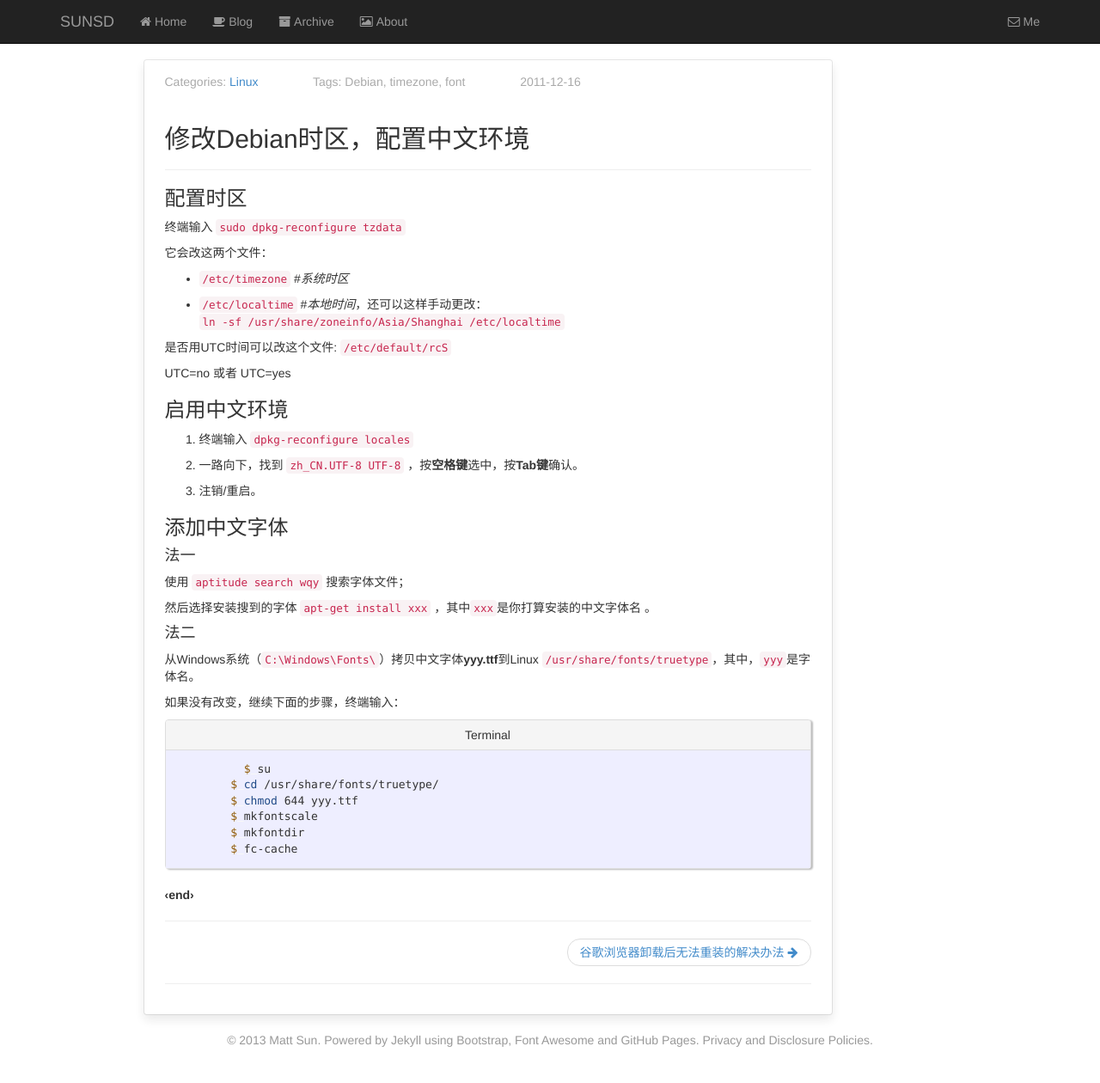
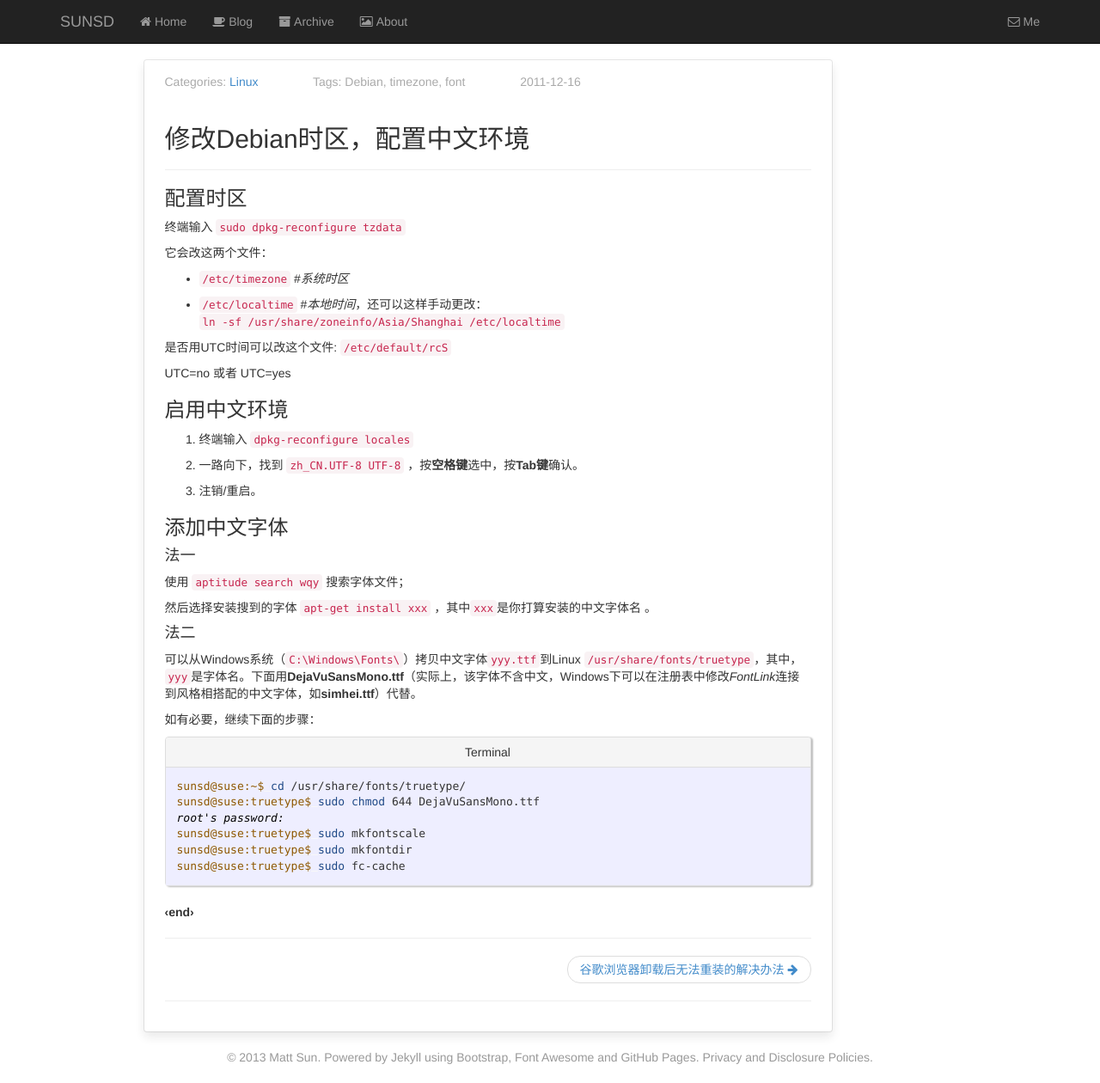
Before and after one commit to sunsd/sunsd.github.io, a Jekyll site: the page built from _posts/2011-12-16-change-time-zone-and-install-chinese-font.md, in a window 1280 px wide and 1260 px high. Shown: the whole window at 86% size. Built offline with Jekyll 4.4.1, drawn with Linux system fonts in a browser that asks for light colours; nearby versions of some CDN libraries; Markdown is read by kramdown in place of the engine named in the settings.

Commit message:
use shell-session highlight for .terminal

```diff
--- a/_posts/2011-12-16-change-time-zone-and-install-chinese-font.md
+++ b/_posts/2011-12-16-change-time-zone-and-install-chinese-font.md
@@ -34,20 +34,20 @@ UTC=no 或者 UTC=yes
 然后选择安装搜到的字体 `apt-get install xxx` ，其中`xxx`是你打算安装的中文字体名 。
 
 #### 法二
-从Windows系统（`C:\Windows\Fonts\`）拷贝中文字体**yyy.ttf**到Linux `/usr/share/fonts/truetype`，其中，`yyy`是字体名。
+可以从Windows系统（`C:\Windows\Fonts\`）拷贝中文字体`yyy.ttf`到Linux `/usr/share/fonts/truetype`，其中，`yyy`是字体名。下面用**DejaVuSansMono.ttf**（实际上，该字体不含中文，Windows下可以在注册表中修改*FontLink*连接到风格相搭配的中文字体，如**simhei.ttf**）代替。
 
-如果没有改变，继续下面的步骤，终端输入：
+如有必要，继续下面的步骤：
 
 <div class="panel panel-default terminal">
   <div class="panel-heading">Terminal</div>
   <div class="panel-body">
-{% highlight console %}
-	  $ su
-	$ cd /usr/share/fonts/truetype/
-	$ chmod 644 yyy.ttf
-	$ mkfontscale
-	$ mkfontdir
-	$ fc-cache
+{% highlight shell-session %}
+sunsd@suse:~$ cd /usr/share/fonts/truetype/
+sunsd@suse:truetype$ sudo chmod 644 DejaVuSansMono.ttf
+root's password:
+sunsd@suse:truetype$ sudo mkfontscale
+sunsd@suse:truetype$ sudo mkfontdir
+sunsd@suse:truetype$ sudo fc-cache
 {% endhighlight %}
   </div>
 </div>
```
